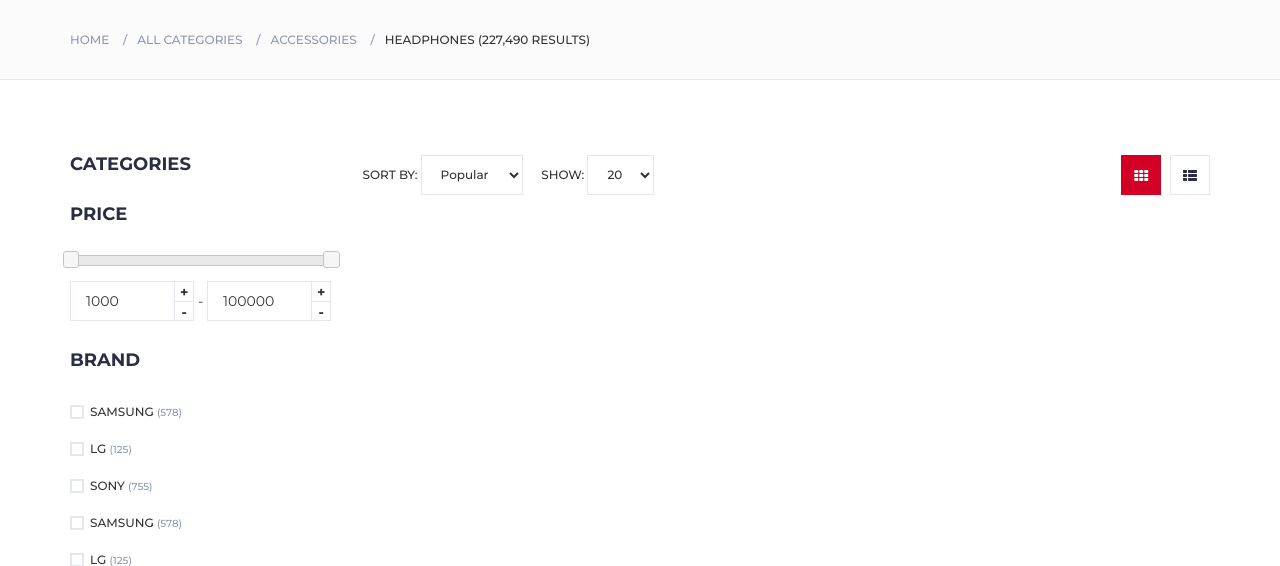
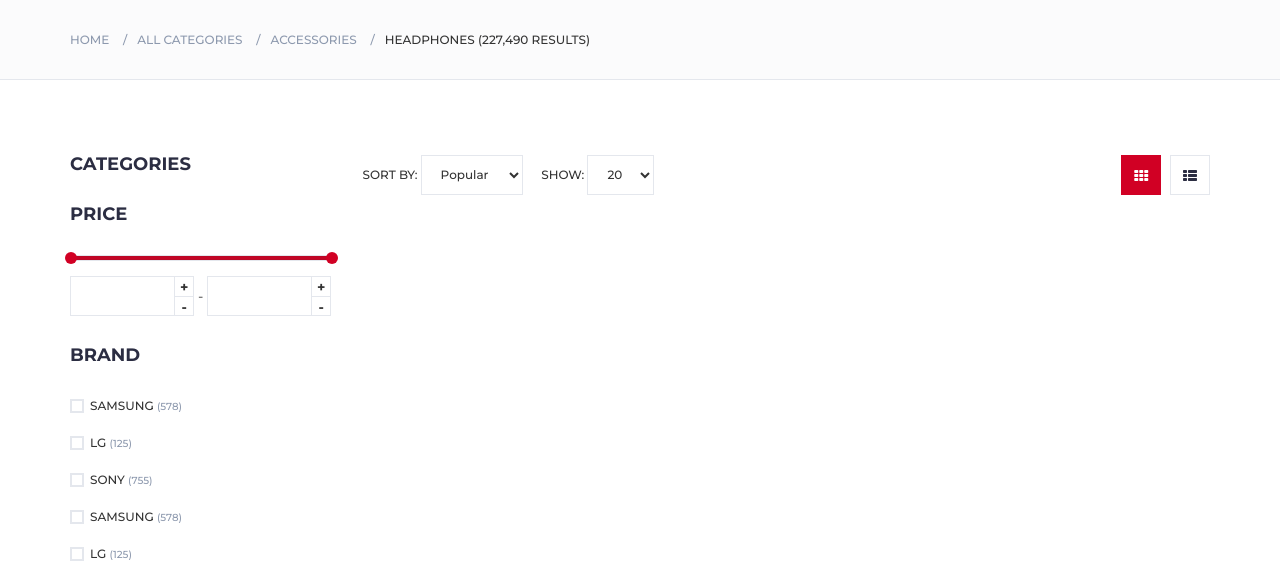
Before and after one commit to miladhzz/daneshjooyar_shop2, a Django app: template search/templates/search.html in a window 1280 px wide. Shown: the part 208-774 px from the top of the page. Run offline with Django 3.2, Linux system fonts and the light colour scheme; the template is opened without the code that fills it, so the values that code supplies are empty; some libraries are stand-ins or nearby versions.

Commit message:
Revert "implement price range"
This reverts commit 8b064cf315e38dafcddc736b4e1baccd5a645212.

```diff
--- a/search/templates/search.html
+++ b/search/templates/search.html
@@ -60,13 +60,13 @@
 							<div class="price-filter">
 								<div id="price-slider"></div>
 								<div class="input-number price-min">
-									<input id="price-min" type="number" value="{{ min_price|default:'1000' }}">
+									<input id="price-min" type="number">
 									<span class="qty-up">+</span>
 									<span class="qty-down">-</span>
 								</div>
 								<span>-</span>
 								<div class="input-number price-max">
-									<input id="price-max" type="number" value="{{ max_price|default:'100000' }}">
+									<input id="price-max" type="number">
 									<span class="qty-up">+</span>
 									<span class="qty-down">-</span>
 								</div>
@@ -305,77 +305,4 @@
 			});
 		});
 	</script>
-    <link rel="stylesheet" href="//code.jquery.com/ui/1.12.1/themes/base/jquery-ui.css">
-    <script src="https://code.jquery.com/ui/1.12.1/jquery-ui.js"></script>
-    <script>
-    $(document).ready(function() {
-        // تنظیمات اولیه اسلایدر
-        $("#price-slider").slider({
-            range: true,
-            min: 1000,
-            max: 100000,
-            values: [
-                {{ min_price|default:'1000' }},
-                {{ max_price|default:'100000' }}
-            ],
-            slide: function(event, ui) {
-                $("#price-min").val(ui.values[0]);
-                $("#price-max").val(ui.values[1]);
-            },
-            stop: function(event, ui) {
-                applyPriceFilter(ui.values[0], ui.values[1]);
-            }
-        });
-
-        // تنظیم مقادیر اولیه input ها
-        $("#price-min").val($("#price-slider").slider("values", 0));
-        $("#price-max").val($("#price-slider").slider("values", 1));
-
-        // آپدیت اسلایدر وقتی input ها تغییر می‌کنند
-        $("#price-min, #price-max").on('change', function() {
-            var min = parseInt($("#price-min").val());
-            var max = parseInt($("#price-max").val());
-
-            if (min >= 1000 && max <= 100000 && min <= max) {
-                $("#price-slider").slider("values", [min, max]);
-                applyPriceFilter(min, max);
-            }
-        });
-
-        // دکمه‌های + و -
-        $(".qty-up").click(function() {
-            var input = $(this).siblings('input');
-            var value = parseInt(input.val()) + 1000;
-            if (value <= 100000) {
-                input.val(value).trigger('change');
-            }
-        });
-
-        $(".qty-down").click(function() {
-            var input = $(this).siblings('input');
-            var value = parseInt(input.val()) - 1000;
-            if (value >= 1000) {
-                input.val(value).trigger('change');
-            }
-        });
-
-        function applyPriceFilter(min, max) {
-            var searchParams = new URLSearchParams(window.location.search);
-
-            searchParams.set('min_price', min);
-            searchParams.set('max_price', max);
-
-            // حفظ پارامترهای دیگر
-            if (searchParams.has('q')) {
-                searchParams.set('q', searchParams.get('q'));
-            }
-            if (searchParams.has('category')) {
-                searchParams.set('category', searchParams.get('category'));
-            }
-
-            searchParams.delete('page');
-            window.location.href = window.location.pathname + '?' + searchParams.toString();
-        }
-    });
-    </script>
 {% endblock scripts %}
```
